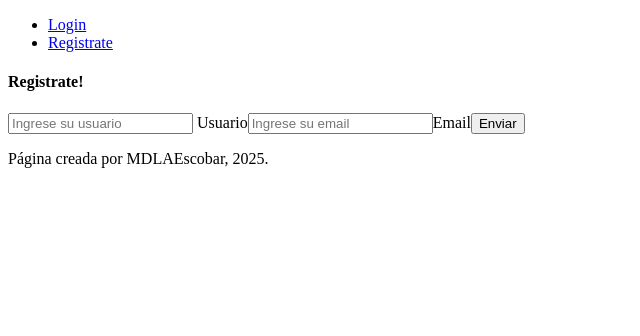
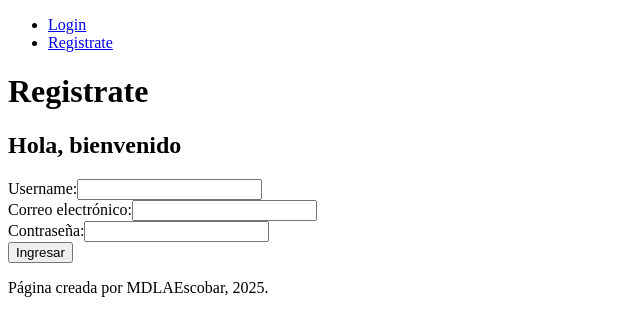
Before and after one commit to AnyuEscobar/proyecto-frontend, a React (Vite) app: page /register in a window 1280 px wide. Shown: the top 336 px of the page, without its empty margins (0-640 px from the left). Built offline with nearby package versions, Linux system fonts and the light colour scheme.

Commit message:
modificacion del register completo y agregué un link al componente notfound

```diff
--- a/src/pages/NotFound.jsx
+++ b/src/pages/NotFound.jsx
@@ -1,8 +1,9 @@
+import { Link } from "react-router-dom"
 const NotFound = () => {
   return (
     <>
       <h3>Página no encontrada </h3>
-      <p>Vuelve al inicio</p>
+      <p>Vuelve al <Link to="/">INICIO</Link></p>
     </>
   )
 }
--- a/src/pages/Register.jsx
+++ b/src/pages/Register.jsx
@@ -1,19 +1,79 @@
+import { useState } from "react"
 import { Layout } from "../components/Layout"
 
 const Register = () => {
+  const [username, setUsername] = useState("")
+  const [email, setEmail] = useState("")
+  const [password, setPassword] = useState("")
+  const [error, setError] = useState("")
+  const [success, setSuccess] = useState("")
+
+  const handleSubmit = (e) => {
+    e.preventDefault()
+    setError("")
+    setSuccess("")
+
+    if (!username || !email || !password) {
+      setError("Debes completar todos los campos")
+      return
+    }
+
+    const newUser = {
+      username,
+      email,
+      password
+    }
+
+    console.log(newUser)
+    setSuccess("Usuario registrado con éxito")
+
+    setUsername("")
+    setEmail("")
+    setPassword("")
+  }
+
   return (
+    <Layout>
+      <h1>Registrate</h1>
 
-    <Layout>
-      <>
-        <h4>Registrate!</h4>
-        <form>
-          <input type="text" placeholder="Ingrese su usuario" /> Usuario
-          <input type="email" placeholder="Ingrese su email" />Email
-          <button>Enviar</button>
+      <section>
+        <h2>Hola, bienvenido</h2>
+        <form onSubmit={handleSubmit}>
+          <div>
+            <label>Username:</label>
+            <input
+              type="text"
+              onChange={(e) => setUsername(e.target.value)}
+              value={username}
+            />
+          </div>
+          <div>
+            <label>Correo electrónico:</label>
+            <input
+              type="email"
+              onChange={(e) => setEmail(e.target.value)}
+              value={email}
+            />
+          </div>
+          <div>
+            <label>Contraseña:</label>
+            <input
+              type="password"
+              onChange={(e) => setPassword(e.target.value)}
+              value={password}
+            />
+          </div>
+          <button>Ingresar</button>
         </form>
-      </>
+
+        {
+          error && <p style={{ color: "red" }}>{error}</p>
+        }
+        {
+          success && <p style={{ color: "green" }}>{success}</p>
+        }
+      </section>
     </Layout>
   )
 }
-
 export { Register }
```
